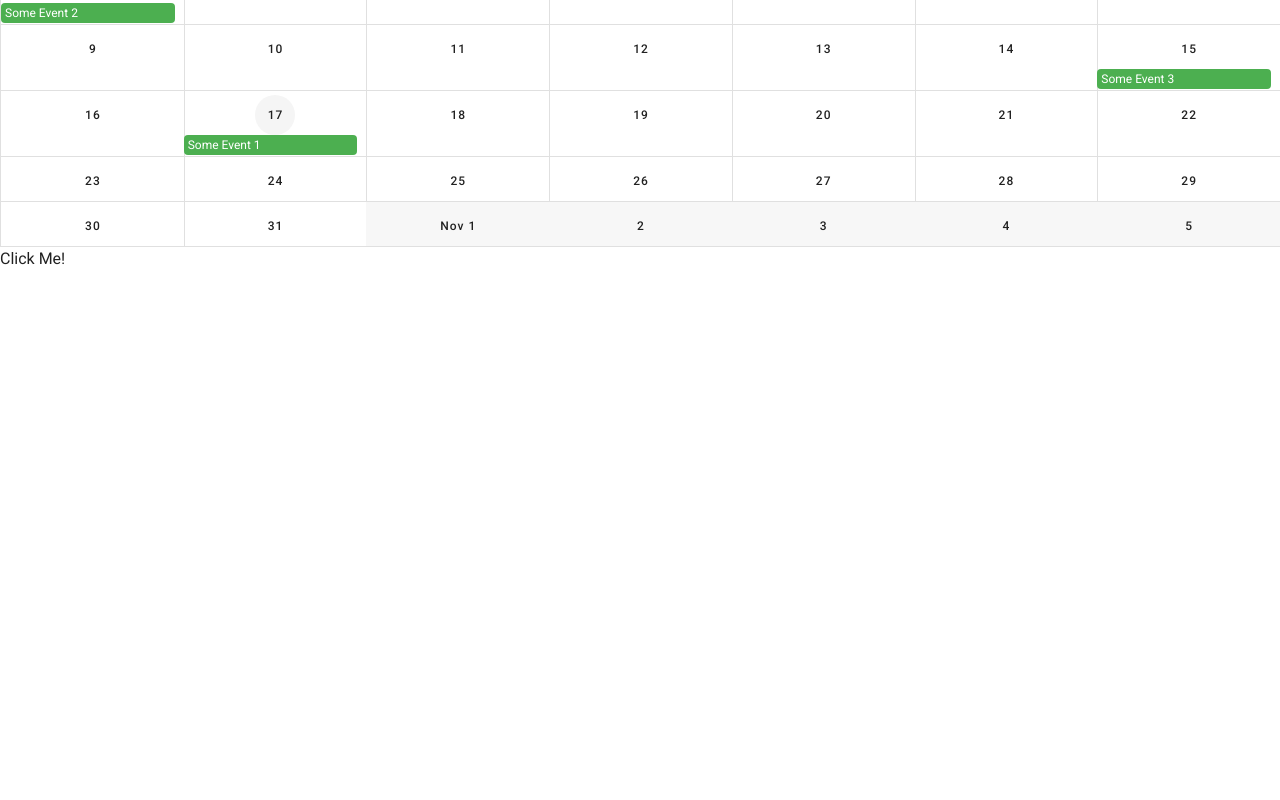
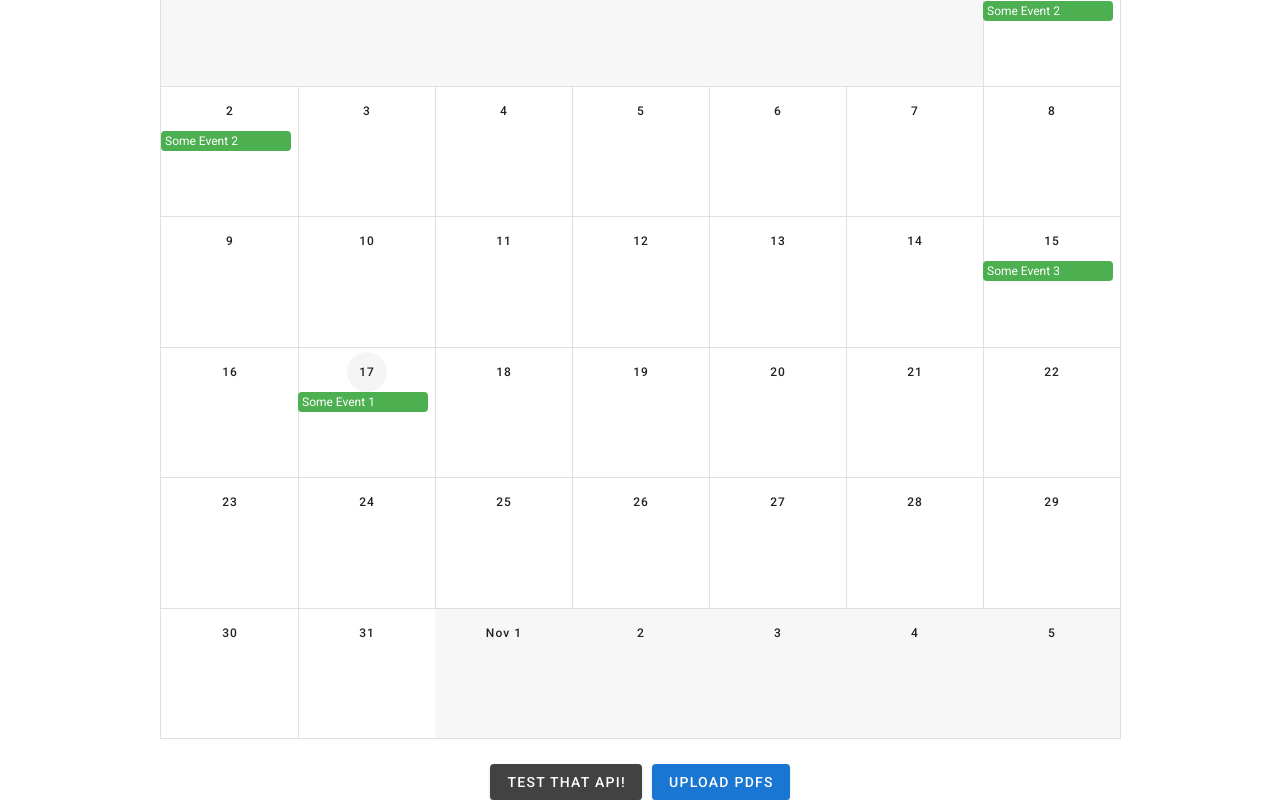
Before and after one commit to nichc74/pdf-date-extractor, a Vue app in the folder ui/: page / in a window 1280 px wide. Shown: the part 189-989 px from the top of the page. Before the commit the page ends 800 px from the top, so only its background shows below. Built offline with nearby package versions, Linux system fonts and the light colour scheme; no server answers.

Commit message:
Adjusting styling for the calendar placement and cleaned up the buttons a bit

```diff
--- a/ui/src/App.vue
+++ b/ui/src/App.vue
@@ -39,7 +39,10 @@
     <v-main>
       <div>
         <Calendar/>
-        <button @click="handleButtonClick"> Click Me! </button>
+        <div class="buttonsWrapper">
+          <v-btn id="apiButton" @click="handleButtonClick" color="secondary" elevation="1"> Test that API! </v-btn>
+          <v-btn id="pdfUploadBtn" color="primary" elevation="1"> Upload PDFs </v-btn>
+        </div>
       </div>
     </v-main>
   </v-app>
@@ -74,7 +77,6 @@ export default {
       axios.post('http://127.0.0.1:8000/extractor/parse-pdfs/', {
         headers: {
           'Content-Type': 'application/json',
-          'Access-Control-Allow-Origin': '*'
         }
       }).then(response => {
           console.log('Im in the response')
@@ -88,4 +90,13 @@ export default {
 </script>
 
 <style>
+.buttonsWrapper {
+  display: flex;
+  justify-content: center;
+  margin-top: 25px;
+}
+
+#apiButton {
+  margin-right: 10px;
+}
 </style>
--- a/ui/src/components/Calendar.vue
+++ b/ui/src/components/Calendar.vue
@@ -1,5 +1,5 @@
 <template>
-    <div>
+  <div id="calendarContainer">
       <v-menu
           v-model="selectedOpen"
           :close-on-content-click="false"
@@ -85,3 +85,14 @@
   }
 };
 </script>
+
+<style>
+#calendarContainer {
+  height: 800px;
+  width: 75%;
+  display: flex;
+  margin-left: 12.5%;
+  margin-right: 12.5%;
+  margin-top: 5%;
+}
+</style>
```
Lines whose indentation alone changed are shown as unchanged.
